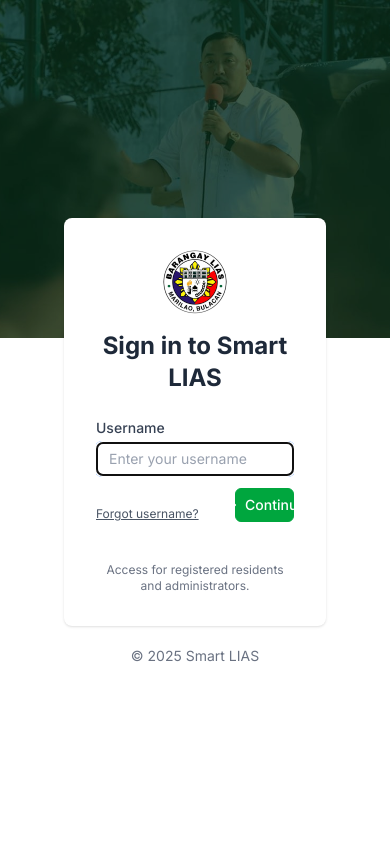
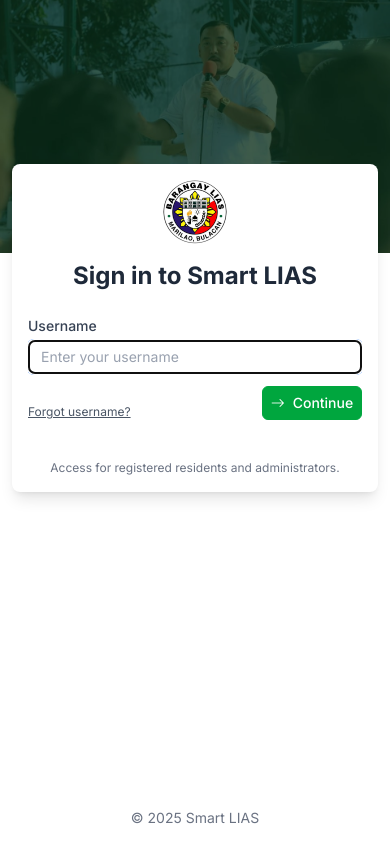
Before and after one commit to sqoise/smartalias, a Next.js app in the folder frontend/: page /login in a window 390 px wide. Built offline with nearby package versions, Linux system fonts and the light colour scheme; no server answers.

Commit message:
more design responsiveness adjustment

```diff
--- a/frontend/app/page.js
+++ b/frontend/app/page.js
@@ -2,7 +2,7 @@
 
 import { useEffect } from 'react'
 import { useRouter } from 'next/navigation'
-import LoadingSpinner from '../components/LoadingSpinner'
+import PageLoading from '../components/PageLoading'
 import { auth, ROLE_TYPES } from '../lib/auth'
 
 export default function HomePage() {
@@ -26,5 +26,5 @@
     checkSessionAndRedirect()
   }, [router])
 
-  return <LoadingSpinner/>
+  return <PageLoading/>
 }
--- a/frontend/components/LoginCard.jsx
+++ b/frontend/components/LoginCard.jsx
@@ -16,10 +16,11 @@
   onBackToUsername,
   onKeypadNumber,
   onKeypadBackspace,
-  showLogo = false
+  showLogo = false,
+  className = ''
 }) {
   return (
-    <div className="w-full max-w-2xl bg-white rounded-lg shadow p-8 m-10 relative z-10">
+    <div className={`w-full max-w-xl lg:max-w-2xl bg-white rounded-lg shadow-lg p-4 sm:p-6 lg:p-8 mx-auto lg:m-10 relative z-10 ${className}`}>
       <div className="mb-6 text-center">
         {showLogo && (
           <img
--- a/frontend/components/LoginLayout.jsx
+++ b/frontend/components/LoginLayout.jsx
@@ -43,10 +43,10 @@
           </section>
         </div>
 
-        {/* Small screens: Split layout (40% image, 60% white) */}
+        {/* Small screens: 30% image, 70% white with focused card */}
         <div className="lg:hidden min-h-screen relative">
-          {/* Background image section - 40% height */}
-          <section className="relative h-[40vh] z-0">
+          {/* Background image section - 30% height */}
+          <section className="relative h-[30vh] z-0">
             <img
               src="/images/bg.jpg"
               className="absolute inset-0 w-full h-full object-cover"
@@ -55,22 +55,24 @@
             <div className="absolute inset-0 bg-green-900/40"></div>
           </section>
 
-          {/* White background section - 60% height */}
-          <section className="h-[60vh] bg-white"></section>
+          {/* White background section - 70% height */}
+          <section className="h-[70vh] bg-white"></section>
 
-          {/* Login card - positioned to overlap both sections */}
-          <section className="absolute top-1/2 left-1/2 transform -translate-x-1/2 -translate-y-1/2 w-full flex items-center justify-center p-6 z-10">
-            {/* Overlapping card - centered and floating */}
-            {/* Clone children with showLogo=true for mobile */}
-            {cloneElement(children, { showLogo: true })}
-
-            {/* Copyright for screens 1024px and below */}
-            <div className="absolute bottom-6 left-0 right-0 text-center xl:hidden">
-              <p className="text-sm text-gray-500">
-                &copy; {new Date().getFullYear()} Smart LIAS
-              </p>
+          {/* Login card - positioned to be more focused */}
+          <section className="absolute top-[18%] left-1/2 transform -translate-x-1/2 w-full flex items-start justify-center p-3 z-10">
+            {/* Focused card - takes more space */}
+            <div className="w-full">
+              {/* Clone children with showLogo=true for mobile */}
+              {cloneElement(children, { showLogo: true, className: "m-0 w-full" })}
             </div>
           </section>
+
+          {/* Copyright for all non-desktop screens - centered at bottom */}
+          <div className="absolute bottom-4 left-0 right-0 text-center z-20">
+            <p className="text-sm text-gray-500">
+              &copy; {new Date().getFullYear()} Smart LIAS
+            </p>
+          </div>
         </div>
       </main>
     </div>
--- a/frontend/components/PageLoading.jsx
+++ b/frontend/components/PageLoading.jsx
@@ -2,7 +2,7 @@
 
 import Spinner from './Spinner'
 
-export default function LoadingSpinner({
+export default function PageLoading({
   message = '',
   size = 'md',
   color = 'blue',
```
